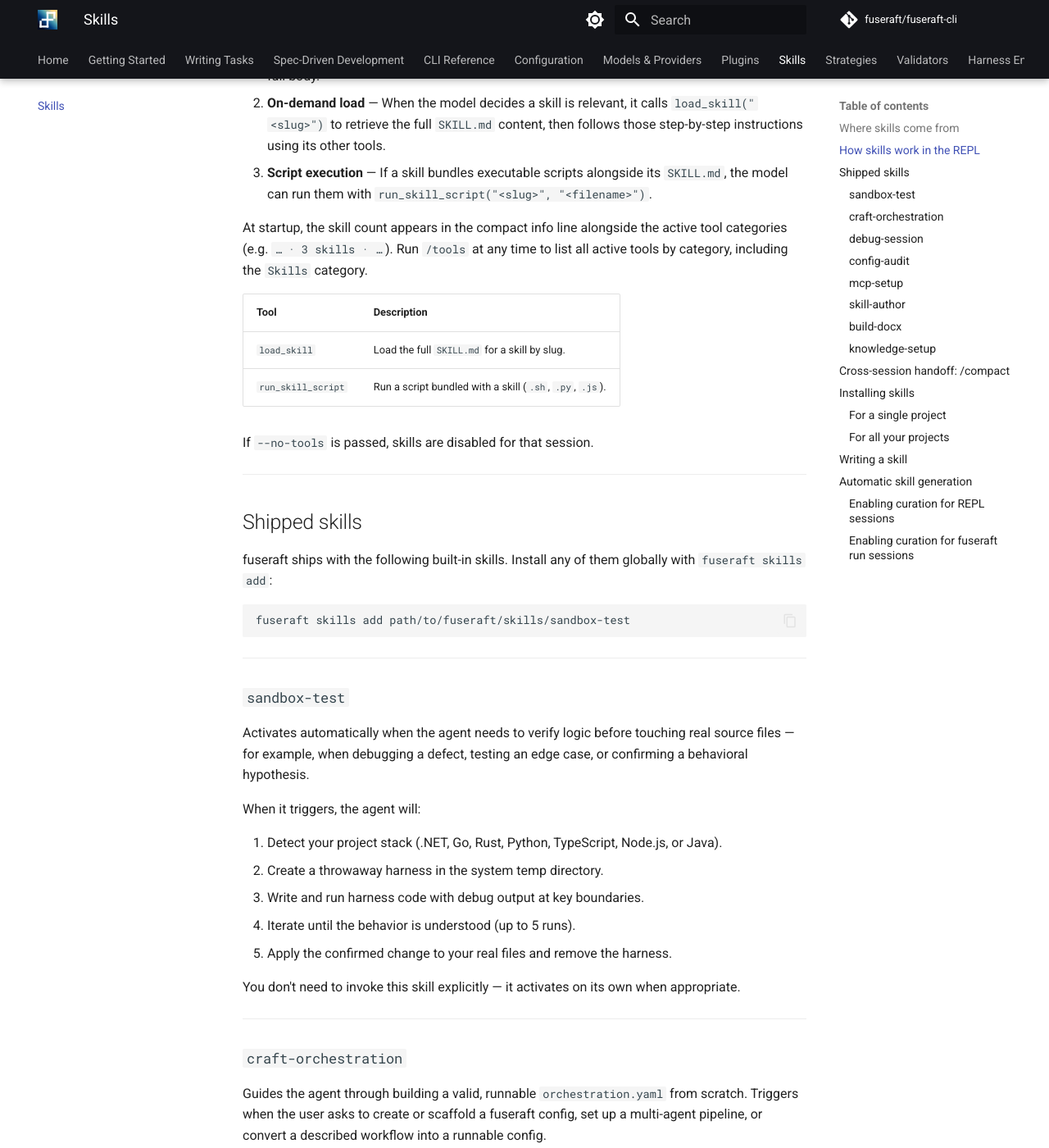
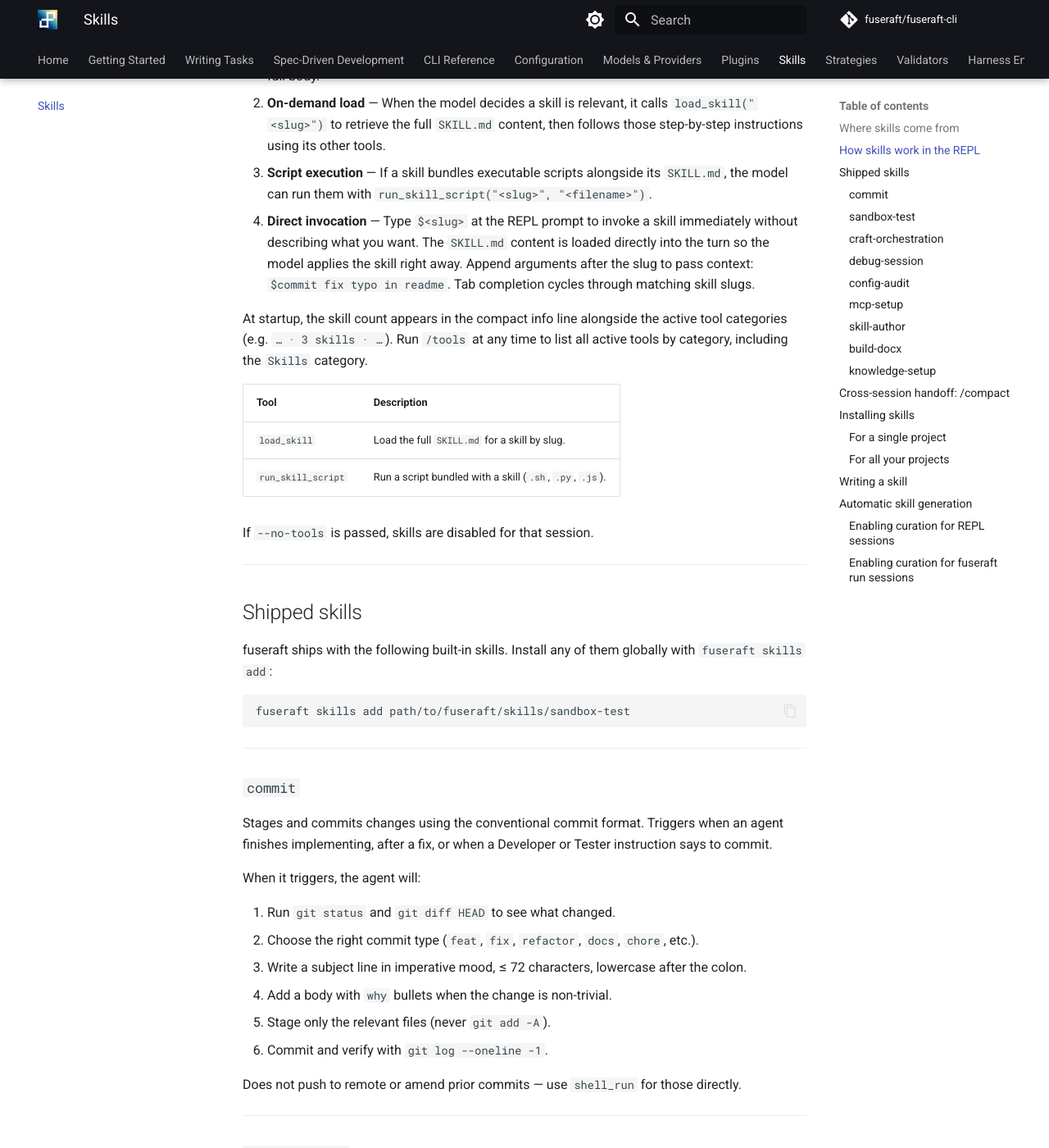
Before and after one commit to fuseraft/fuseraft-cli, an MkDocs documentation site: the page built from docs/skills.md, in a window 1280 px wide and 1400 px high, scrolled down 908 px. Shown: the whole window at 82% size. Built offline with MkDocs 1.6.1 and Material for MkDocs 9.7.7, drawn with Linux system fonts in a browser that asks for light colours; comment, search, counter and statistics services are not loaded.

Commit message:
docs(skills): rename git-commit skill to commit and document it
- Skill was missing from the shipped skills reference entirely
- Document the $ direct-invocation syntax added in the previous commit

````diff
--- a/docs/skills.md
+++ b/docs/skills.md
@@ -25,6 +25,7 @@
 1. **Catalog injection** — At session start, the names and descriptions of all discovered skills are appended to the system prompt so the model knows what is available without loading every full body.
 2. **On-demand load** — When the model decides a skill is relevant, it calls `load_skill("<slug>")` to retrieve the full `SKILL.md` content, then follows those step-by-step instructions using its other tools.
 3. **Script execution** — If a skill bundles executable scripts alongside its `SKILL.md`, the model can run them with `run_skill_script("<slug>", "<filename>")`.
+4. **Direct invocation** — Type `$<slug>` at the REPL prompt to invoke a skill immediately without describing what you want. The `SKILL.md` content is loaded directly into the turn so the model applies the skill right away. Append arguments after the slug to pass context: `$commit fix typo in readme`. Tab completion cycles through matching skill slugs.
 
 At startup, the skill count appears in the compact info line alongside the active tool categories (e.g. `… · 3 skills · …`). Run `/tools` at any time to list all active tools by category, including the `Skills` category.
 
@@ -44,6 +45,23 @@
 ```bash
 fuseraft skills add path/to/fuseraft/skills/sandbox-test
 ```
+
+---
+
+### `commit`
+
+Stages and commits changes using the conventional commit format. Triggers when an agent finishes implementing, after a fix, or when a Developer or Tester instruction says to commit.
+
+When it triggers, the agent will:
+
+1. Run `git status` and `git diff HEAD` to see what changed.
+2. Choose the right commit type (`feat`, `fix`, `refactor`, `docs`, `chore`, etc.).
+3. Write a subject line in imperative mood, ≤ 72 characters, lowercase after the colon.
+4. Add a body with `why` bullets when the change is non-trivial.
+5. Stage only the relevant files (never `git add -A`).
+6. Commit and verify with `git log --oneline -1`.
+
+Does not push to remote or amend prior commits — use `shell_run` for those directly.
 
 ---
 
````
Also changed, not shown: skills/commit/SKILL.md (renamed from skills/git-commit/SKILL.md, +1 -1 lines).
